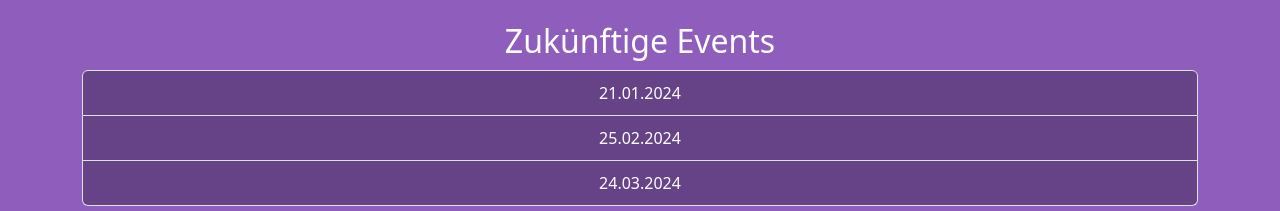
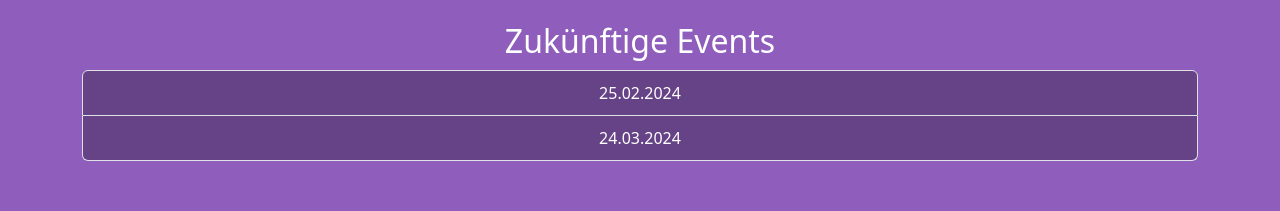
Before and after one commit to bauhaus93/bss-vue, a Vue app: page / in a window 1280 px wide. Shown: the part 1082-1293 px from the top of the page. Built offline with nearby package versions, Linux system fonts and the light colour scheme.

Commit message:
Aktualisieren von Home.vue

```diff
--- a/src/pages/Home.vue
+++ b/src/pages/Home.vue
@@ -129,11 +129,10 @@ import CardGroup from "../components/CardGroup.vue";
 import { get_image_path, logo_path, logo_alt_text } from "../img.js";
 import { last_event } from "../events.js";
 
-const next_event_date = new Date("2024-01-21");
+const next_event_date = new Date("2024-02-25");
 
 const future_event_dates = [
   date_formatter(next_event_date),
-  date_formatter(new Date("2024-02-25")),
   date_formatter(new Date("2024-03-24")),
 ];
 
```
